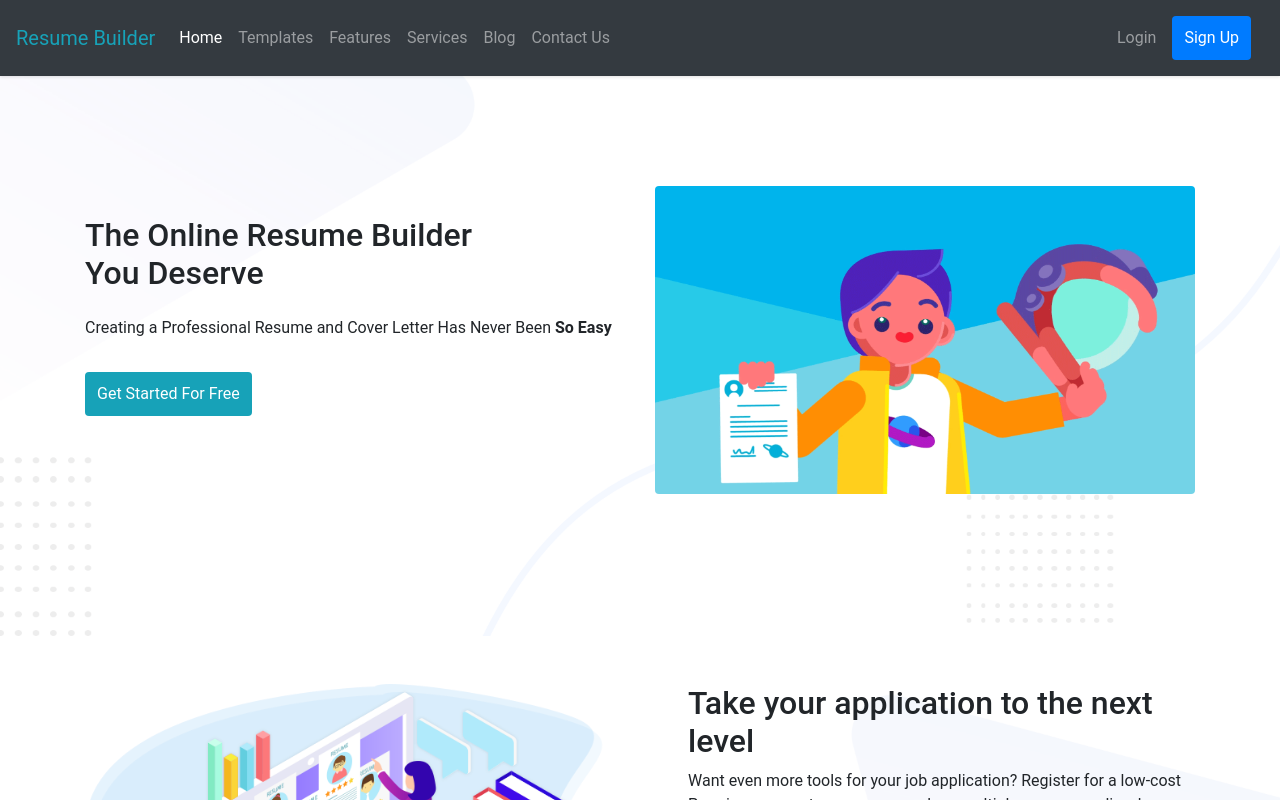
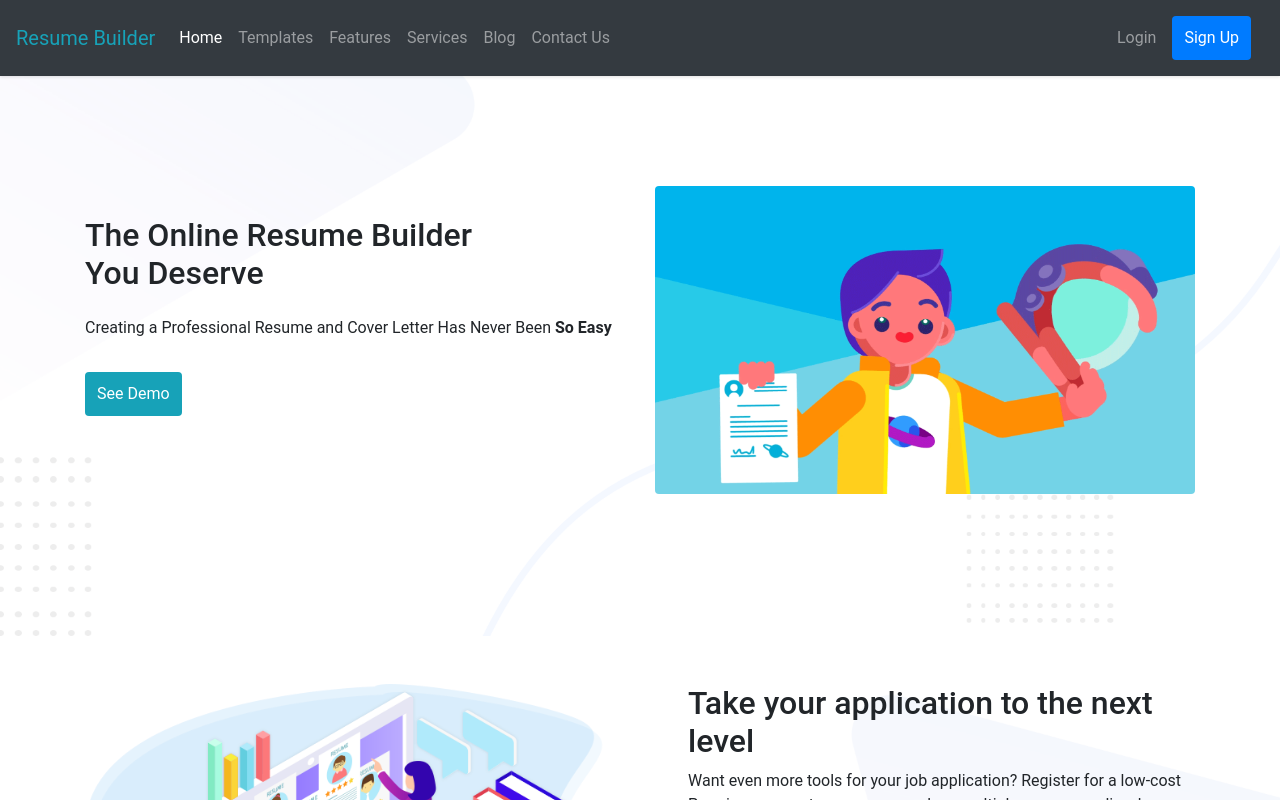
Before and after one commit to javed97/resume-generator, a React (Create React App) app: page / in a window 1280 px wide. Shown: the top 800 px of the page. Built offline with nearby package versions, Linux system fonts and the light colour scheme; no server answers.

Commit message:
Update Hero.js

```diff
--- a/src/components/Landing-page/Hero/Hero.js
+++ b/src/components/Landing-page/Hero/Hero.js
@@ -16,11 +16,12 @@ const Hero = () => {
                         <h2 class="mb-4">The Online Resume Builder <br /> You Deserve</h2>
                         <p>Creating a Professional Resume and Cover Letter Has Never Been <strong>So Easy</strong> </p>
                         <button class="mt-3 main-button">
-                            {auth.user ?
-                                <Link to='/resume-builder'>Get Started For Free</Link>
+                          {/* {auth.user ?
+
                                 :
                                 <Link to='/login'>Get Started For Free</Link>
-                            }
+                            } */}
+                            <Link to='/resume-builder'>See Demo</Link>
                         </button>
                     </div>
                     <div class="col-md-6">
```
